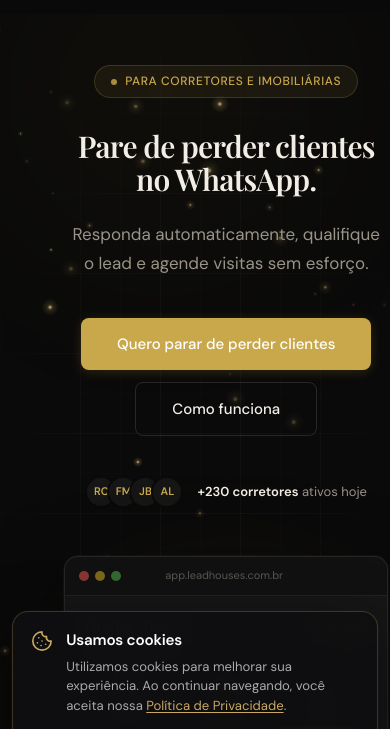
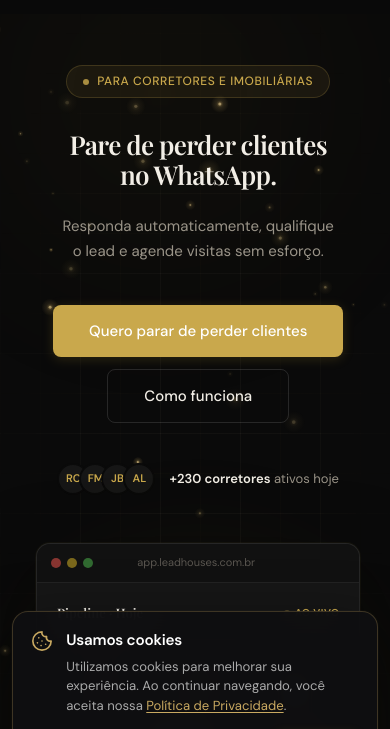
Before and after one commit to relativeee/leadhouse-site, a website: page index.html in a window 390 px wide. Shown: the part 47-776 px from the top of the page. Drawn offline with nearby package versions, Linux system fonts and the light colour scheme; a web font is replaced by a local one.

Commit message:
fix: reduz fonte/padding do hero em <=480px pra eliminar overflow
Title ainda parecia deslocado no iPhone porque a 30px o texto 'Pare de perder
clientes' ficava maior que o container disponivel (~262px), saindo dos limites
e dando aparencia visual de descentralizado.

- font-size 26px no titulo (linha 1.15)
- desc 15px
- reduz padding lateral do hero (1.25rem) e do container (1rem) — mais
  espaco util pra o texto caber centrado.

Co-Authored-By: Claude Opus 4.7 (1M context) <noreply@anthropic.com>

```diff
--- a/style.css
+++ b/style.css
@@ -819,7 +819,10 @@ footer {
 }
 
 @media (max-width: 480px) {
-  .hero-copy .hero-title { font-size: 30px; }
+  .hero-copy .hero-title { font-size: 26px; line-height: 1.15; }
+  .hero-copy .hero-desc { font-size: 15px; }
+  .hero { padding-left: 1.25rem; padding-right: 1.25rem; }
+  .container { padding-left: 1rem; padding-right: 1rem; }
 }
 
 /* ============================================
```
